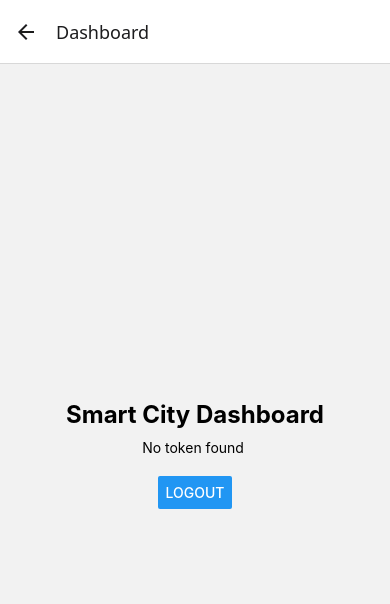
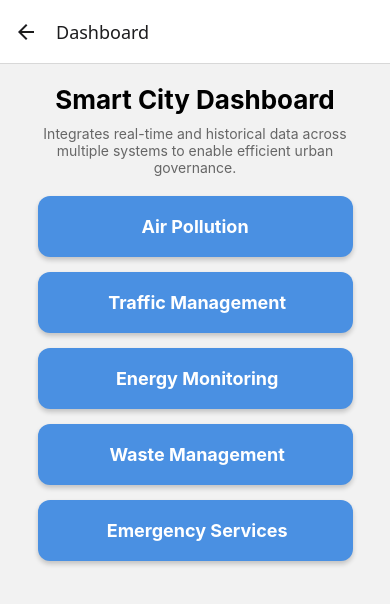
Before and after one commit to THE-Amrit-mahto-05/Smart-City-Management-Platform, a React Native app in the folder frontend/: screen /Dashboard in a window 390 px wide. Shown: the top 604 px of the page. Built offline with nearby package versions, Linux system fonts and the light colour scheme.

Commit message:
added air pollution dashboard

```diff
--- a/frontend/src/navigation/AuthNavigator.js
+++ b/frontend/src/navigation/AuthNavigator.js
@@ -4,6 +4,8 @@ import { createStackNavigator } from "@react-navigation/stack";
 import LoginScreen from "../screens/LoginScreen";
 import SignupScreen from "../screens/SignupScreen";
 import DashboardScreen from "../screens/DashboardScreen";
+import AirPollutionScreen from "../screens/AirPollutionScreen";
+
 
 const Stack = createStackNavigator();
 
@@ -14,6 +16,7 @@ export default function AuthNavigator() {
         <Stack.Screen name="Login" component={LoginScreen} />
         <Stack.Screen name="Signup" component={SignupScreen} />
         <Stack.Screen name="Dashboard" component={DashboardScreen} />
+        <Stack.Screen name="AirPollutionDashboard" component={AirPollutionScreen} />
       </Stack.Navigator>
     </NavigationContainer>
   );
--- /dev/null
+++ b/frontend/src/screens/AirPollutionScreen.js
@@ -0,0 +1,165 @@
+import React, { useState } from "react";
+import {
+  View,
+  Text,
+  TextInput,
+  TouchableOpacity,
+  StyleSheet,
+  ActivityIndicator,
+  ScrollView,
+} from "react-native";
+import { OPENWEATHER_API_KEY } from "@env";
+
+export default function AirPollutionScreen() {
+  const [city, setCity] = useState("");
+  const [data, setData] = useState(null);
+  const [loading, setLoading] = useState(false);
+  const [error, setError] = useState(null);
+
+  const fetchAirData = async () => {
+    if (!city.trim()) {
+      setError("Please enter a city name");
+      return;
+    }
+
+    setLoading(true);
+    setError(null);
+    setData(null);
+
+    try {
+      const geoRes = await fetch(
+        `https://api.openweathermap.org/geo/1.0/direct?q=${city}&limit=1&appid=${OPENWEATHER_API_KEY}`
+      );
+      const geoData = await geoRes.json();
+      if (!geoData.length) throw new Error("City not found");
+
+      const { lat, lon, name, country } = geoData[0];
+      const airRes = await fetch(
+        `https://api.openweathermap.org/data/2.5/air_pollution?lat=${lat}&lon=${lon}&appid=${OPENWEATHER_API_KEY}`
+      );
+      const airData = await airRes.json();
+
+      if (!airData.list || !airData.list.length)
+        throw new Error("No air data available");
+
+      const info = airData.list[0];
+      setData({
+        ...info,
+        city: name,
+        country,
+        date: new Date(info.dt * 1000),
+      });
+    } catch (err) {
+      setError(err.message || "Failed to fetch data");
+    } finally {
+      setLoading(false);
+    }
+  };
+
+  const aqiDescriptions = ["Good", "Fair", "Moderate", "Poor", "Very Poor"];
+
+  return (
+    <ScrollView contentContainerStyle={styles.container}>
+      <Text style={styles.header}>Air Pollution Dashboard</Text>
+      <Text style={styles.subtext}>
+        Enter a city name to view real-time air quality.
+      </Text>
+      <View style={styles.inputContainer}>
+        <TextInput
+          style={styles.input}
+          placeholder="Enter city or Coordinate"
+          value={city}
+          onChangeText={setCity}
+        />
+        <TouchableOpacity style={styles.button} onPress={fetchAirData}>
+          <Text style={styles.buttonText}>Check</Text>
+        </TouchableOpacity>
+      </View>
+
+      {loading && (
+        <View style={styles.center}>
+          <ActivityIndicator size="large" color="#4A90E2" />
+        </View>
+      )}
+
+      {error && <Text style={styles.error}>{error}</Text>}
+
+      {data && (
+        <View style={styles.result}>
+          <Text style={styles.city}>
+            {data.city}, {data.country}
+          </Text>
+          <Text style={styles.date}>
+            {data.date.toLocaleString("en-IN", {
+              weekday: "short",
+              year: "numeric",
+              month: "short",
+              day: "numeric",
+              hour: "2-digit",
+              minute: "2-digit",
+            })}
+          </Text>
+
+          <Text style={styles.aqi}>
+            AQI: {data.main.aqi} ({aqiDescriptions[data.main.aqi - 1]})
+          </Text>
+
+          <View style={styles.card}>
+            <Text style={styles.title}>Pollutant Levels (μg/m³)</Text>
+            {Object.entries(data.components).map(([key, value]) => (
+              <Text key={key} style={styles.item}>
+                {key.toUpperCase()}: {value.toFixed(2)}
+              </Text>
+            ))}
+          </View>
+        </View>
+      )}
+    </ScrollView>
+  );
+}
+
+const styles = StyleSheet.create({
+  container: { padding: 20, alignItems: "center" },
+  header: { fontSize: 26, fontWeight: "bold", marginBottom: 10 },
+  subtext: { color: "#666", textAlign: "center", marginBottom: 15 },
+  inputContainer: {
+    flexDirection: "row",
+    marginBottom: 15,
+    width: "90%",
+  },
+  input: {
+    flex: 1,
+    borderColor: "#ccc",
+    borderWidth: 1,
+    borderRadius: 10,
+    padding: 10,
+    fontSize: 16,
+    backgroundColor: "#fff",
+  },
+  button: {
+    backgroundColor: "#4A90E2",
+    paddingHorizontal: 15,
+    justifyContent: "center",
+    marginLeft: 8,
+    borderRadius: 10,
+  },
+  buttonText: { color: "#fff", fontWeight: "bold" },
+  center: { marginTop: 20 },
+  error: { color: "red", marginTop: 10 },
+  result: { alignItems: "center", width: "90%" },
+  city: { fontSize: 22, fontWeight: "bold", marginTop: 10 },
+  date: { color: "#444", marginBottom: 10 },
+  aqi: { fontSize: 18, fontWeight: "bold", color: "#2E8B57", marginVertical: 10 },
+  card: {
+    backgroundColor: "#f0f4ff",
+    borderRadius: 12,
+    padding: 20,
+    width: "100%",
+    shadowColor: "#000",
+    shadowOpacity: 0.1,
+    shadowOffset: { width: 0, height: 2 },
+    shadowRadius: 3,
+  },
+  title: { fontWeight: "bold", fontSize: 16, marginBottom: 10 },
+  item: { fontSize: 15, marginBottom: 5 },
+});
--- a/frontend/src/screens/DashboardScreen.js
+++ b/frontend/src/screens/DashboardScreen.js
@@ -1,39 +1,50 @@
-import React, { useEffect, useState } from "react";
-import { View, Text, Button, StyleSheet } from "react-native";
-import AsyncStorage from "@react-native-async-storage/async-storage";
+import React from "react";
+import { View, Text, StyleSheet, TouchableOpacity, ScrollView } from "react-native";
 
 export default function DashboardScreen({ navigation }) {
-  const [userEmail, setUserEmail] = useState("");
-
-  useEffect(() => {
-    const fetchUser = async () => {
-      const token = await AsyncStorage.getItem("token");
-      setUserEmail(token ? "Welcome back! Token saved " : "No token found ");
-    };
-    fetchUser();
-  }, []);
-
-  const handleLogout = async () => {
-    await AsyncStorage.removeItem("token");
-    navigation.replace("Login");
-  };
+  const sections = [
+    { title: "Air Pollution", route: "AirPollutionDashboard" },
+    { title: " Traffic Management", route: "TrafficDashboard" },
+    { title: " Energy Monitoring", route: "EnergyDashboard" },
+    { title: " Waste Management", route: "WasteDashboard" },
+    { title: " Emergency Services", route: "EmergencyDashboard" },
+  ];
 
   return (
-    <View style={styles.container}>
-      <Text style={styles.title}>Smart City Dashboard</Text>
-      <Text style={styles.text}>{userEmail}</Text>
-      <Button title="Logout" onPress={handleLogout} />
-    </View>
+    <ScrollView contentContainerStyle={styles.container}>
+      <Text style={styles.header}>Smart City Dashboard</Text>
+      <Text style={styles.subtext}>
+        Integrates real-time and historical data across multiple systems to enable efficient urban governance.
+      </Text>
+
+      {sections.map((item, index) => (
+        <TouchableOpacity
+          key={index}
+          style={styles.card}
+          onPress={() => navigation.navigate(item.route)}
+        >
+          <Text style={styles.cardText}>{item.title}</Text>
+        </TouchableOpacity>
+      ))}
+    </ScrollView>
   );
 }
 
 const styles = StyleSheet.create({
-  container:
-  { flex: 1,
-    justifyContent: "center",
-    alignItems: "center" },
-  title: { fontSize: 24,
-     fontWeight: "bold",
-     marginBottom: 10 },
-  text: { marginBottom: 20 },
+  container: { padding: 20, alignItems: "center" },
+  header: { fontSize: 26, fontWeight: "bold", marginBottom: 10 },
+  subtext: { textAlign: "center", color: "#666", marginBottom: 20 },
+  card: {
+    backgroundColor: "#4A90E2",
+    padding: 20,
+    borderRadius: 12,
+    width: "90%",
+    alignItems: "center",
+    marginBottom: 15,
+    shadowColor: "#000",
+    shadowOpacity: 0.2,
+    shadowOffset: { width: 0, height: 3 },
+    shadowRadius: 5,
+  },
+  cardText: { color: "#fff", fontSize: 18, fontWeight: "bold" },
 });
```
Also changed, not shown: 2 other files (tests, documents, lock files or other folders).
